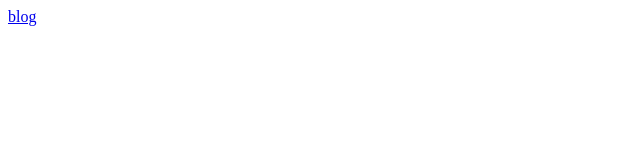
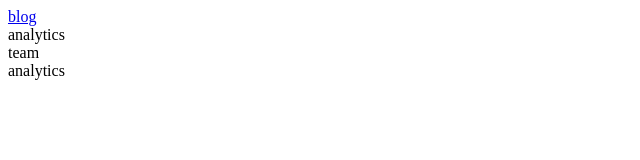
Before and after one commit to ryogo-ito/Nextjs-AppRouter-practice, a Next.js app: page / in a window 1280 px wide. Shown: the top 160 px of the page, without its empty margins (0-640 px from the left). Built offline with nearby package versions, Linux system fonts and the light colour scheme.

Commit message:
部分的routerページの作成

```diff
--- /dev/null
+++ b/src/app/@analytics/page.tsx
@@ -0,0 +1,3 @@
+export default function Page() {
+  return <div>analytics</div>;
+}
--- /dev/null
+++ b/src/app/@auth/default.tsx
@@ -0,0 +1,3 @@
+export default function Default() {
+  return null;
+}
--- /dev/null
+++ b/src/app/@team/page.tsx
@@ -0,0 +1,3 @@
+export default function Page() {
+  return <div>team</div>;
+}
--- a/src/app/layout.tsx
+++ b/src/app/layout.tsx
@@ -1,11 +1,30 @@
+"use client";
+
+import { useSelectedLayoutSegment } from "next/navigation";
+
 export default function RootLayout({
   children,
+  analytics,
+  team,
+  auth,
 }: {
   children: React.ReactNode;
+  analytics: React.ReactNode;
+  team: React.ReactNode;
+  auth: React.ReactNode;
 }) {
+  const loginSegments = useSelectedLayoutSegment("auth");
+  const isLoggedIn = true;
+
   return (
     <html lang="en">
-      <body>{children}</body>
+      <body>
+        <div>{children}</div>
+        <div>{analytics}</div>
+        <div>{team}</div>
+        <div>{auth}</div>
+        <div>{isLoggedIn ? analytics : auth}</div>
+      </body>
     </html>
   );
 }
```
Also changed, not shown: src/app/@auth/login/page.tsx (added, +14 -0 lines).
